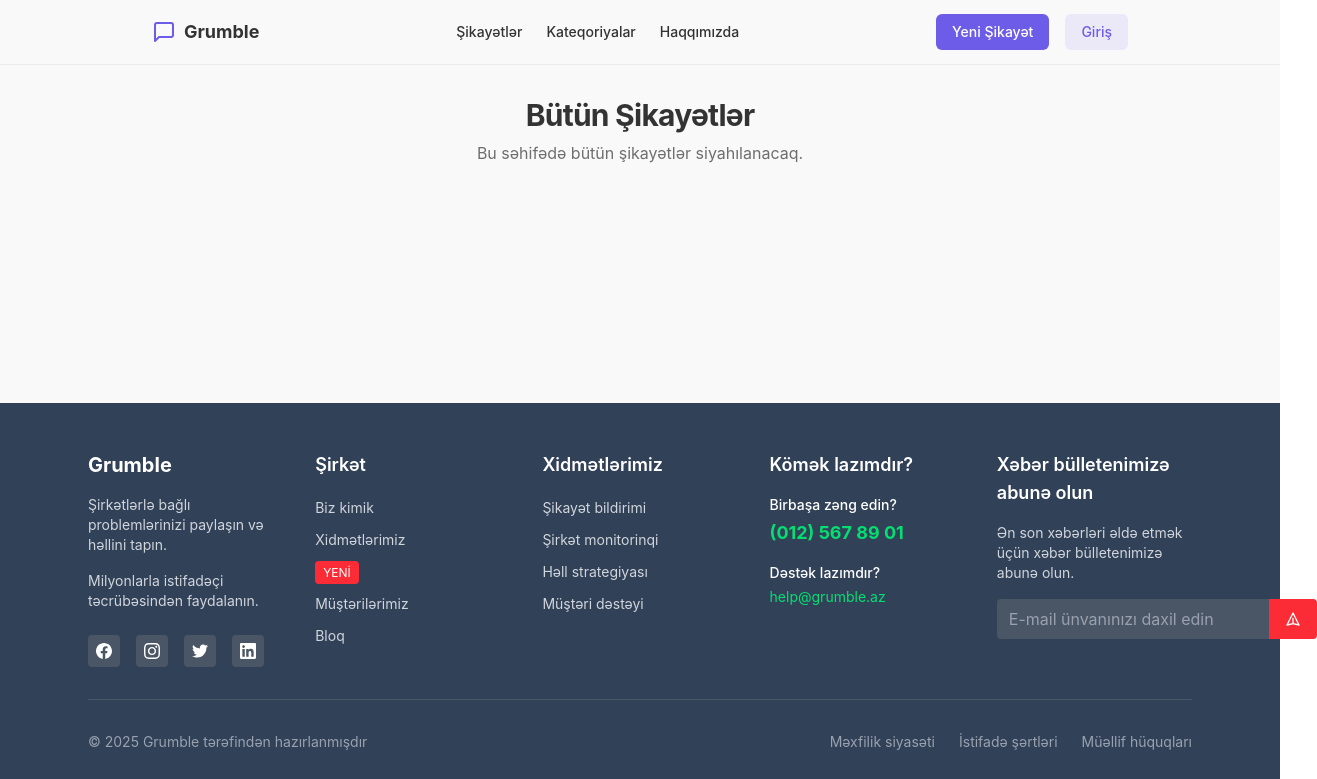
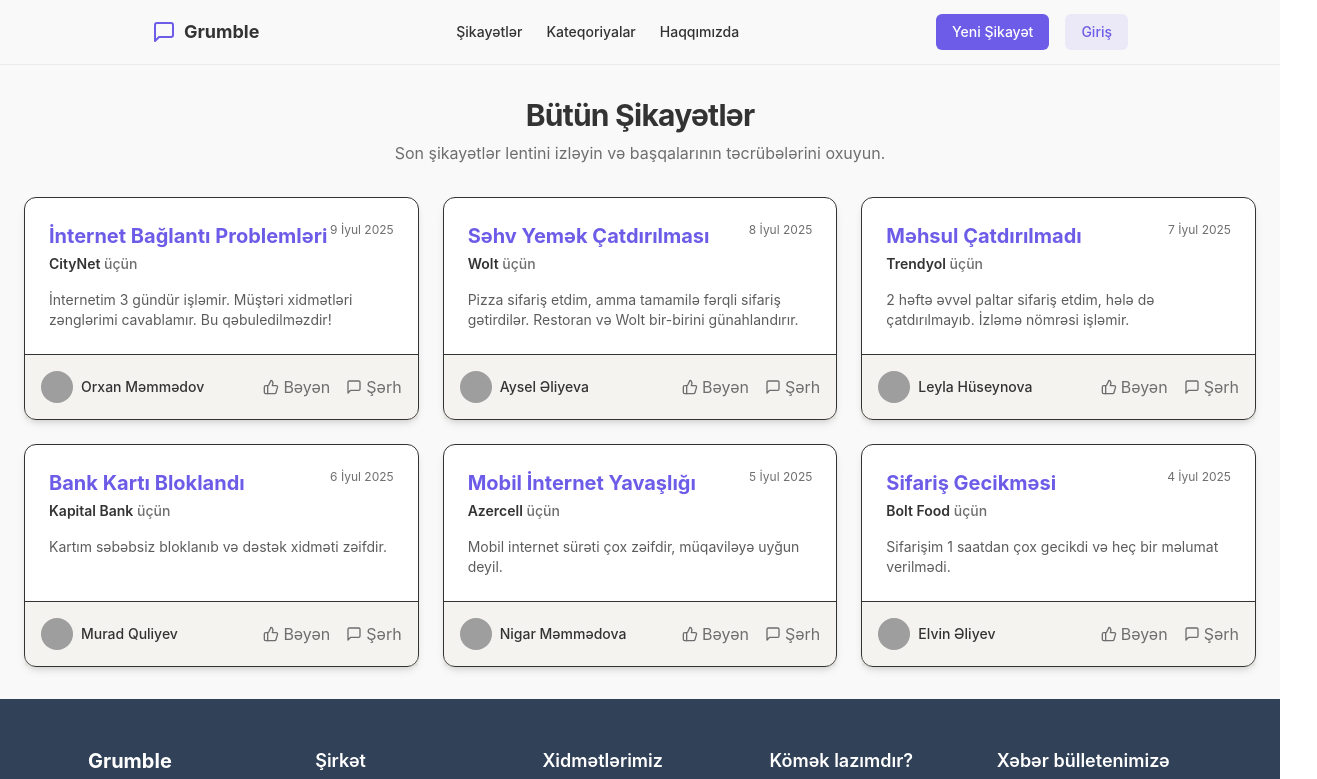
Before and after one commit to meryemshekiliyeva/Grumble, a React (Vite) app: page /complaints in a window 1280 px wide. Shown: the top 779 px of the page, 1317 px wide, since content can reach past the window. Built offline with nearby package versions, Linux system fonts and the light colour scheme; grey boxes are pictures that could not be loaded.

Commit message:
Basic `Complaints` Page and fixing the `ComplaintCard` componenet

```diff
--- a/src/components/ComplaintCard.jsx
+++ b/src/components/ComplaintCard.jsx
@@ -2,8 +2,8 @@
 
 const ComplaintCard = ({ title, company, author, date, summary }) => {
   return (
-    <div className="bg-card text-card-foreground rounded-xl border shadow-lg transition-transform hover:-translate-y-1">
-      <div className="p-6">
+    <div className="bg-card text-card-foreground rounded-xl border shadow-lg transition-transform hover:-translate-y-1 flex flex-col justify-between h-full">
+      <div className="p-6 flex-1">
         <div className="flex items-start justify-between">
           <div className="space-y-1">
             <h3 className="text-xl font-bold text-primary">{title}</h3>
--- a/src/components/Footer.jsx
+++ b/src/components/Footer.jsx
@@ -88,8 +88,8 @@
             <div className="flex">
               <input
                 type="email"
-                placeholder="E-mail ünvanınızı daxil edin"
-                className="flex-1 px-3 py-2 bg-gray-600 text-white placeholder-gray-400 rounded-l border-0 focus:outline-none focus:ring-2 focus:ring-red-500"
+                placeholder="E-mail"
+                className="w-48 px-3 py-2 bg-gray-600 text-white placeholder-gray-400 rounded-l border-0 focus:outline-none focus:ring-2 focus:ring-red-500"
               />
               <button className="px-4 py-2 bg-red-500 text-white rounded-r hover:bg-red-600 transition-colors">
                 <svg className="w-4 h-4" fill="none" stroke="currentColor" viewBox="0 0 24 24">
--- a/src/pages/Complaints.jsx
+++ b/src/pages/Complaints.jsx
@@ -1,4 +1,54 @@
 import React from 'react';
+import ComplaintCard from '../components/ComplaintCard';
+
+
+const complaints = [
+	{
+		title: 'İnternet Bağlantı Problemləri',
+		company: 'CityNet',
+		author: 'Orxan Məmmədov',
+		date: '9 İyul 2025',
+		summary:
+			'İnternetim 3 gündür işləmir. Müştəri xidmətləri zənglərimi cavablamır. Bu qəbuledilməzdir!',
+	},
+	{
+		title: 'Səhv Yemək Çatdırılması',
+		company: 'Wolt',
+		author: 'Aysel Əliyeva',
+		date: '8 İyul 2025',
+		summary:
+			'Pizza sifariş etdim, amma tamamilə fərqli sifariş gətirdilər. Restoran və Wolt bir-birini günahlandırır.',
+	},
+	{
+		title: 'Məhsul Çatdırılmadı',
+		company: 'Trendyol',
+		author: 'Leyla Hüseynova',
+		date: '7 İyul 2025',
+		summary:
+			'2 həftə əvvəl paltar sifariş etdim, hələ də çatdırılmayıb. İzləmə nömrəsi işləmir.',
+	},
+	{
+		title: 'Bank Kartı Bloklandı',
+		company: 'Kapital Bank',
+		author: 'Murad Quliyev',
+		date: '6 İyul 2025',
+		summary: 'Kartım səbəbsiz bloklanıb və dəstək xidməti zəifdir.',
+	},
+	{
+		title: 'Mobil İnternet Yavaşlığı',
+		company: 'Azercell',
+		author: 'Nigar Məmmədova',
+		date: '5 İyul 2025',
+		summary: 'Mobil internet sürəti çox zəifdir, müqaviləyə uyğun deyil.',
+	},
+	{
+		title: 'Sifariş Gecikməsi',
+		company: 'Bolt Food',
+		author: 'Elvin Əliyev',
+		date: '4 İyul 2025',
+		summary: 'Sifarişim 1 saatdan çox gecikdi və heç bir məlumat verilmədi.',
+	},
+];
 
 const Complaints = () => {
 	return (
@@ -6,9 +56,14 @@
 			<h1 className="text-3xl font-bold tracking-tight text-center">
 				Bütün Şikayətlər
 			</h1>
-      <p className="text-center text-muted-foreground mt-2">
-        Bu səhifədə bütün şikayətlər siyahılanacaq.
+			<p className="text-center text-muted-foreground mt-2 mb-8">
+				Son şikayətlər lentini izləyin və başqalarının təcrübələrini oxuyun.
 			</p>
+			<div className="grid gap-6 md:grid-cols-2 lg:grid-cols-3">
+				{complaints.map((complaint, idx) => (
+					<ComplaintCard key={idx} {...complaint} />
+				))}
+			</div>
 		</div>
 	);
 };
```
Lines whose indentation alone changed are shown as unchanged.
